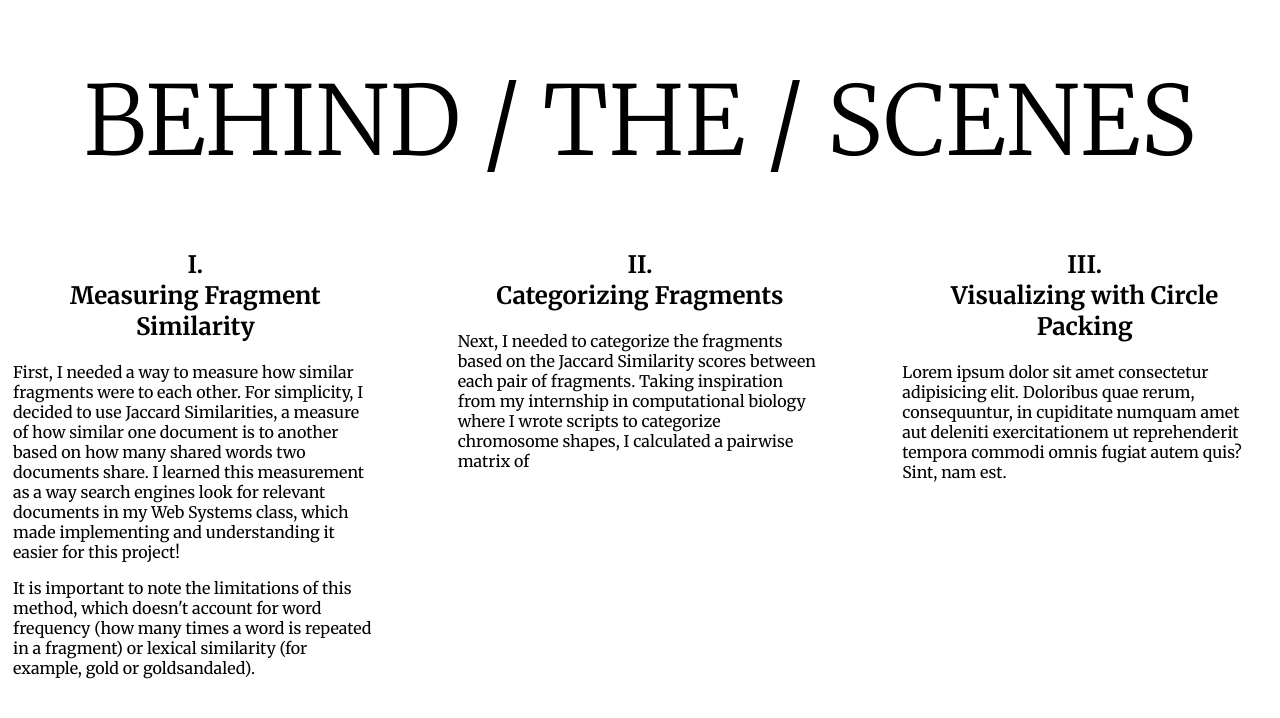
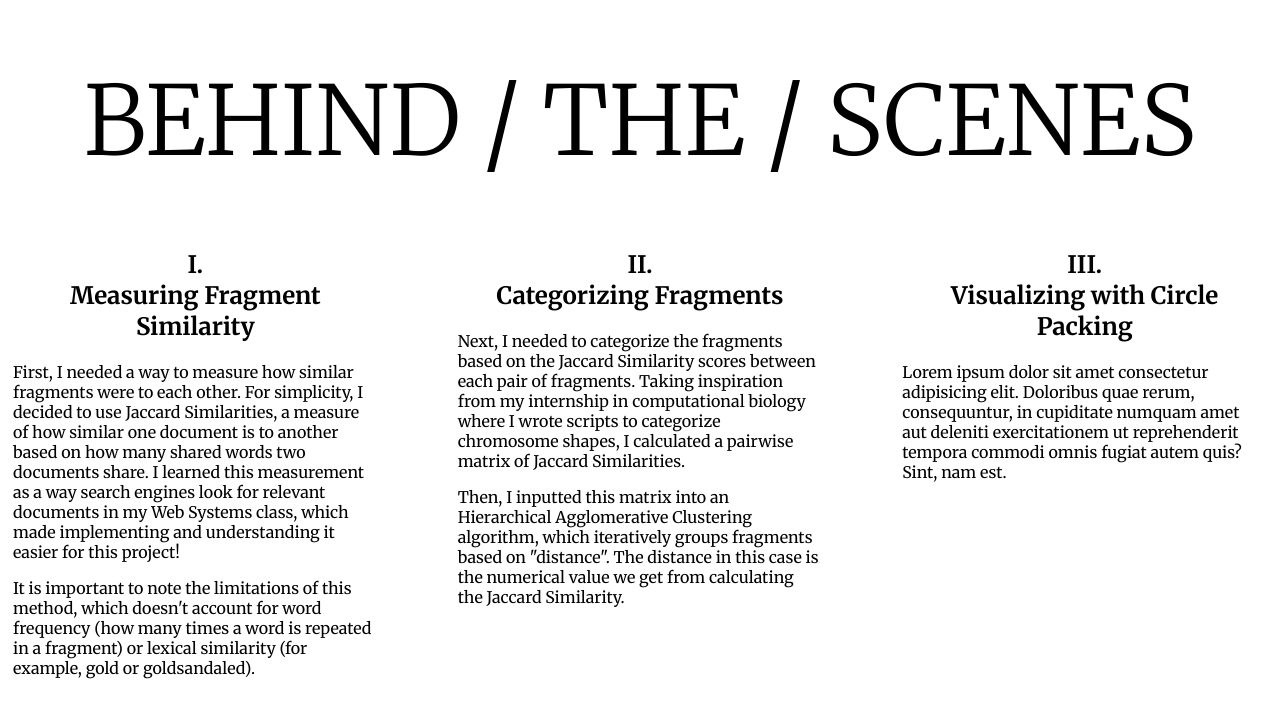
Before and after one commit to yum25/sappho-in-data, a SvelteKit app: page /method in a window 1280 px wide. Shown: the top 718 px of the page. Built offline with nearby package versions, Linux system fonts and the light colour scheme.

Commit message:
add second section text

```diff
--- a/src/routes/method/+page.svelte
+++ b/src/routes/method/+page.svelte
@@ -26,7 +26,12 @@
 			<p>
 				Next, I needed to categorize the fragments based on the Jaccard Similarity scores between
 				each pair of fragments. Taking inspiration from my internship in computational biology where
-				I wrote scripts to categorize chromosome shapes, I calculated a pairwise matrix of
+				I wrote scripts to categorize chromosome shapes, I calculated a pairwise matrix of Jaccard Similarities.
+			</p>
+			<p>
+				Then, I inputted this matrix into an <a>Hierarchical Agglomerative Clustering</a> algorithm, which
+				iteratively groups fragments based on "distance". The distance in this case is the numerical value we get
+				from calculating the Jaccard Similarity.
 			</p>
 		</section>
 		<section>
```
